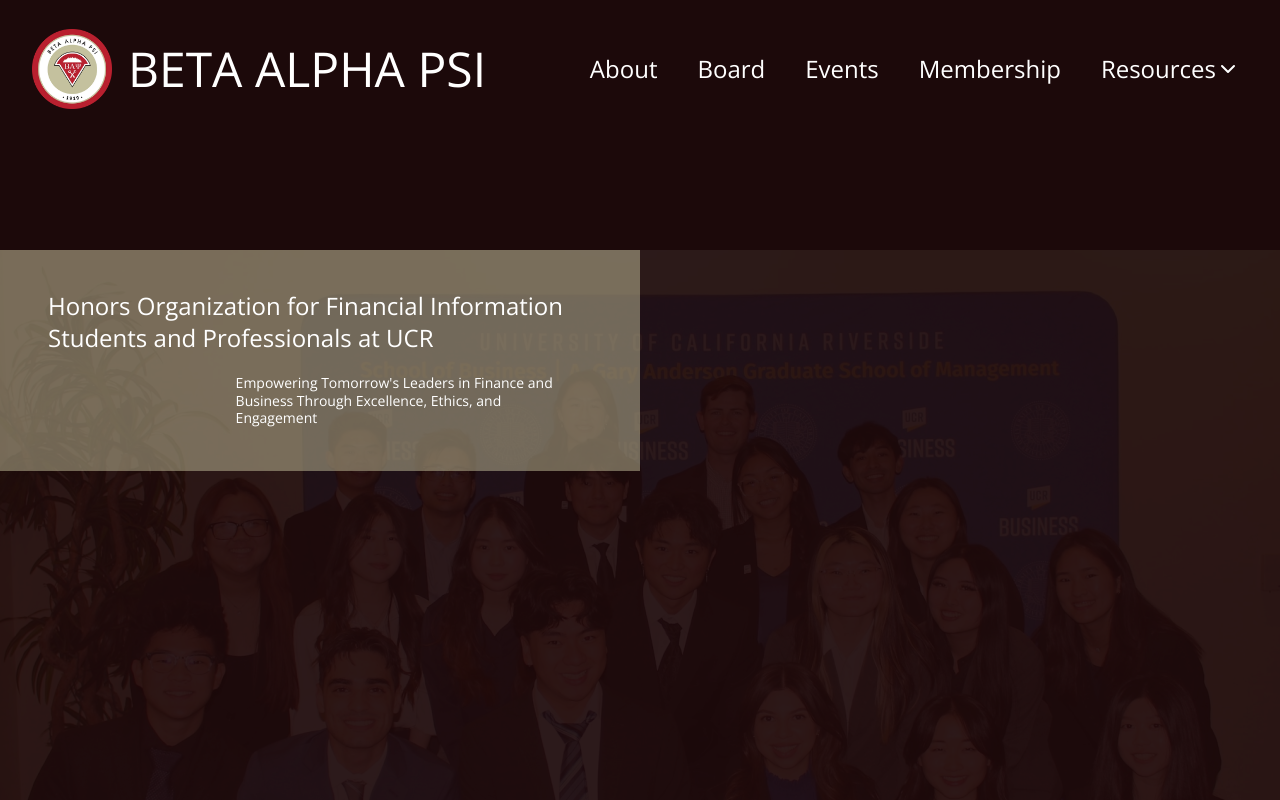
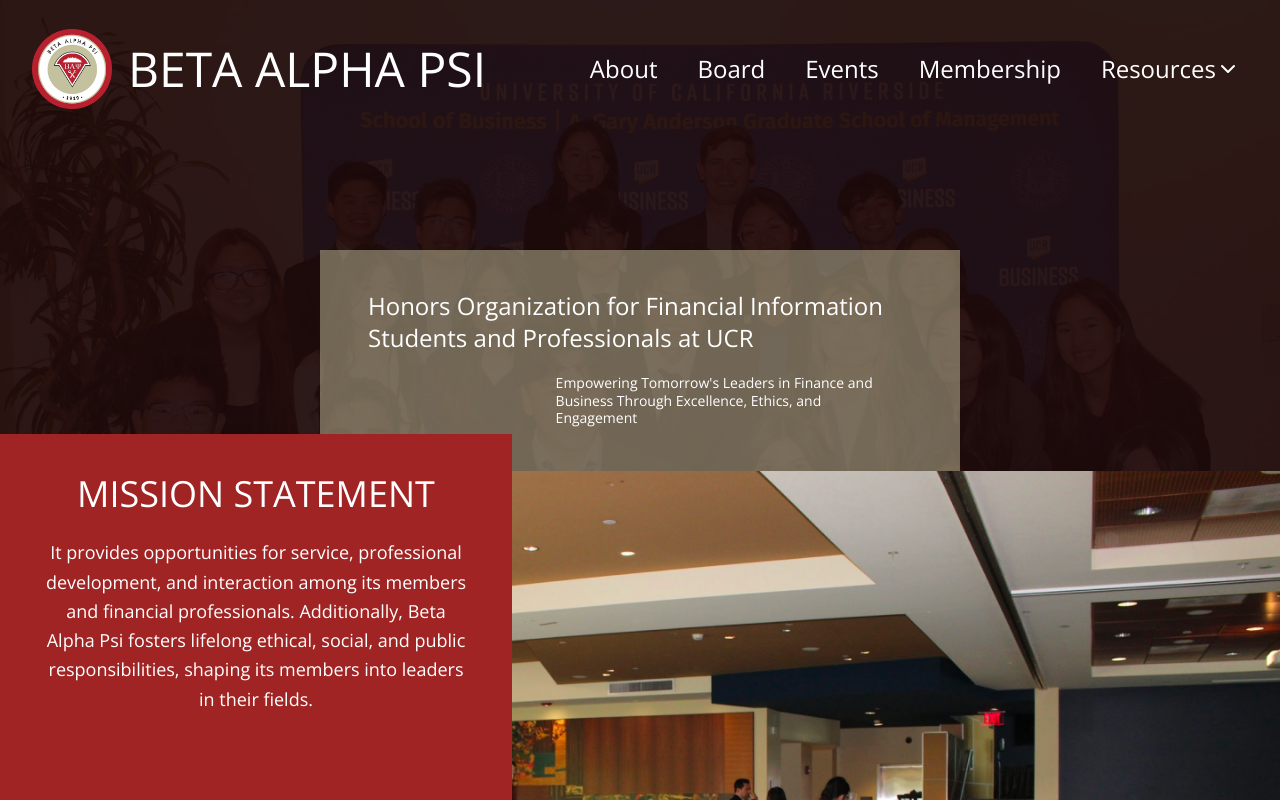
Before and after one commit to acm-ucr/bap-website, a Next.js app: page / in a window 1280 px wide. Shown: the top 800 px of the page. Built offline with nearby package versions, Linux system fonts and the light colour scheme.

Commit message:
Added background image to landing

```diff
--- a/src/components/home/Landing.tsx
+++ b/src/components/home/Landing.tsx
@@ -1,11 +1,12 @@
 const Landing = () => {
   return (
-    <div className="h-[700px] w-full bg-[url('/clubimage1.webp')] bg-center bg-no-repeat">
-      <div className="h-[700px] w-full bg-bap-brown-400 bg-opacity-[93%]">
     <div className="flex w-[50%] flex-col bg-bap-brown-100 bg-opacity-50 pb-7 pl-12 pr-14 pt-10">
+      <div className="absolute left-0 top-0 z-[-1] h-[700px] w-full bg-[url('/clubimage1.webp')] bg-center bg-no-repeat">
+        <div className="h-[700px] w-full bg-bap-brown-400 bg-opacity-[93%]"></div>
+      </div>
       <p className="text-2xl font-thin leading-8">
-            Honors Organization for Financial Information Students and
-            Professionals at UCR
+        Honors Organization for Financial Information Students and Professionals
+        at UCR
       </p>
       <div className="flex w-full flex-row justify-end">
         <p className="mt-1 w-[65%] text-sm font-thin leading-tight">
@@ -14,8 +15,6 @@ const Landing = () => {
         </p>
       </div>
     </div>
-      </div>
-    </div>
   );
 };
 
```
Lines whose indentation alone changed are shown as unchanged.
